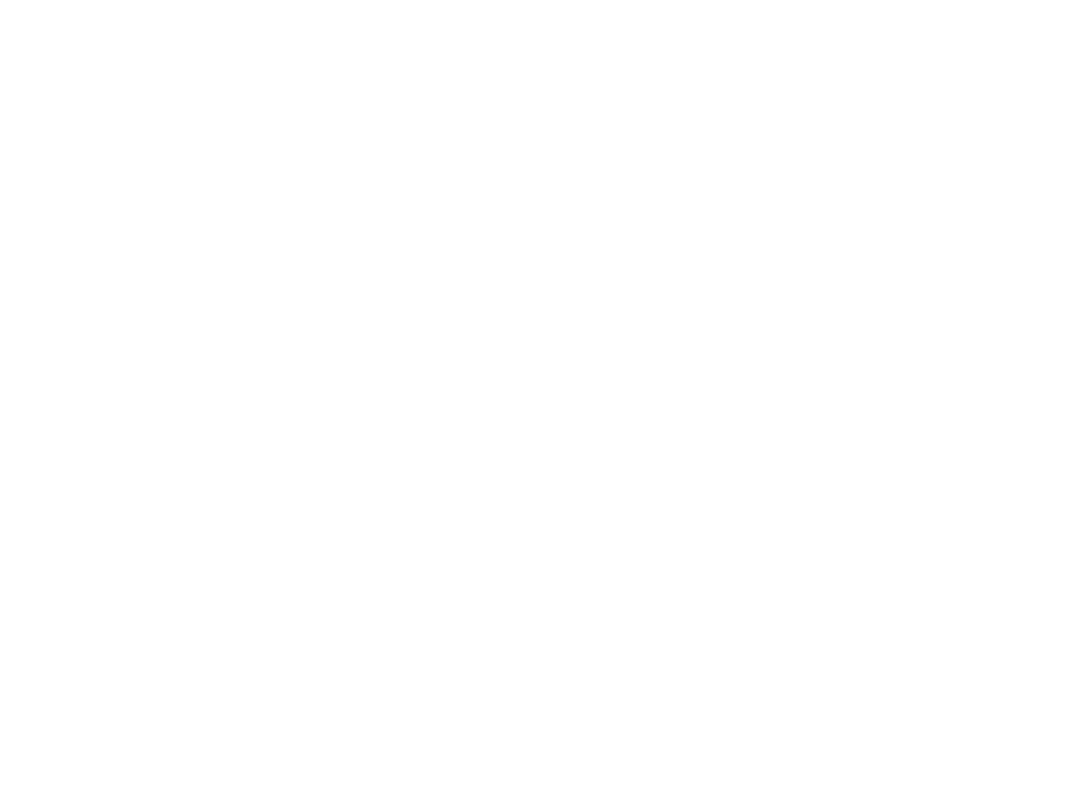
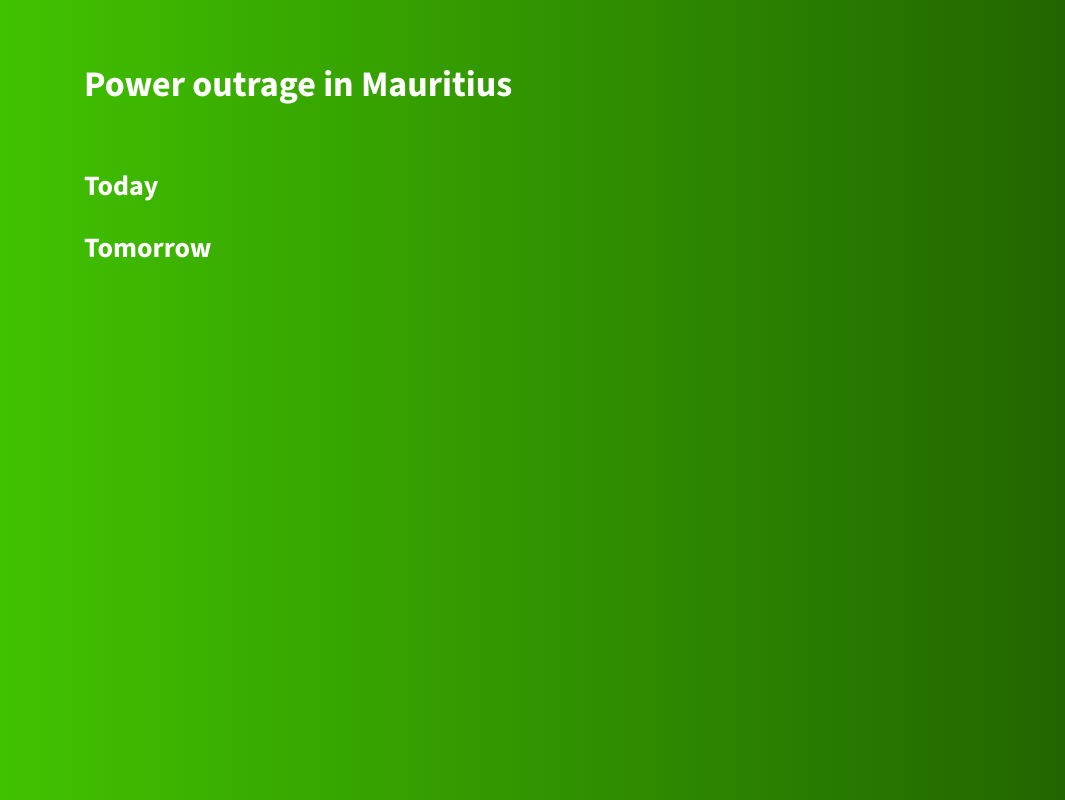
Before and after one commit to kamBun/power-outrage-template, a plain HTML site: page index.html in a window 1280 px wide. Shown: the whole page, without its empty margins (106-1171 px from the left). Drawn offline with nearby package versions, Linux system fonts and the light colour scheme.

Commit message:
h1 h2 addad

```diff
--- a/index.html
+++ b/index.html
@@ -11,6 +11,17 @@
     <title>Document</title>
 </head>
 <body>
+    <div class="container">
+        <h1>Power outrage in Mauritius</h1>
+        <h2>Today</h2>
+        <div class="card">
+            <div class="card-container">
+                <div class="card">
 
+                </div>
+            </div>
+        </div>
+        <h2>Tomorrow</h2>
+    </div>
 </body>
 </html>
--- a/styles.css
+++ b/styles.css
@@ -6,10 +6,38 @@
   }
 
   :root {
-    --background-col-grey : #B1B2B5;;
+    --white-text : #fff;
   }
 
   body {
     width: 100%;
     height: 100%;
+    --hue: 100;
+    background:linear-gradient(90deg, hsl(var(--hue), 100%, 40%), hsl(var(--hue), 100%, 18%));
   }
+
+  .container {
+    max-width: 900px;
+    width: 100%;
+    position: relative;
+    margin: 0 auto;
+  }
+
+  h1 {
+    padding: 40px 0;
+    font-size: 36px;
+    text-align: left;
+    color: var(--white-text);
+  }
+
+  h2 {
+    padding-bottom: 30px;
+    font-size:28px;
+    text-align: left;
+    color: var(--white-text);
+  }
+
+  .card-container {
+    width: 100%;
+    position: relative;
+  }
```
